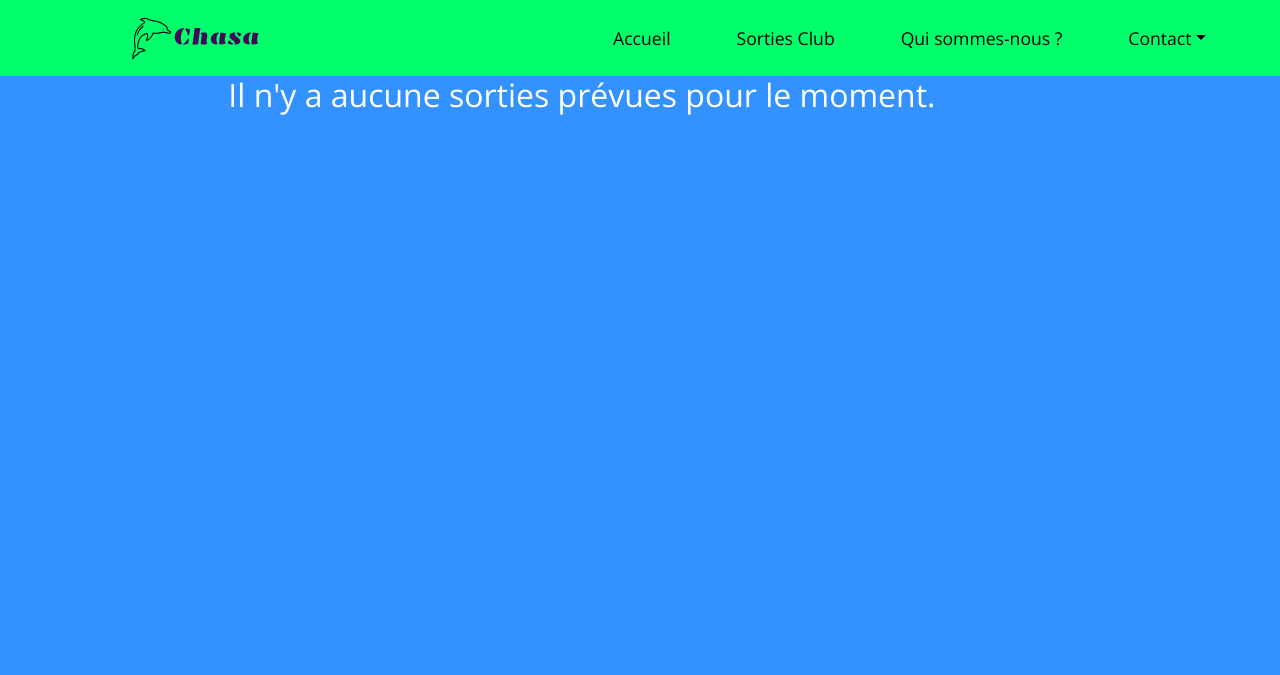
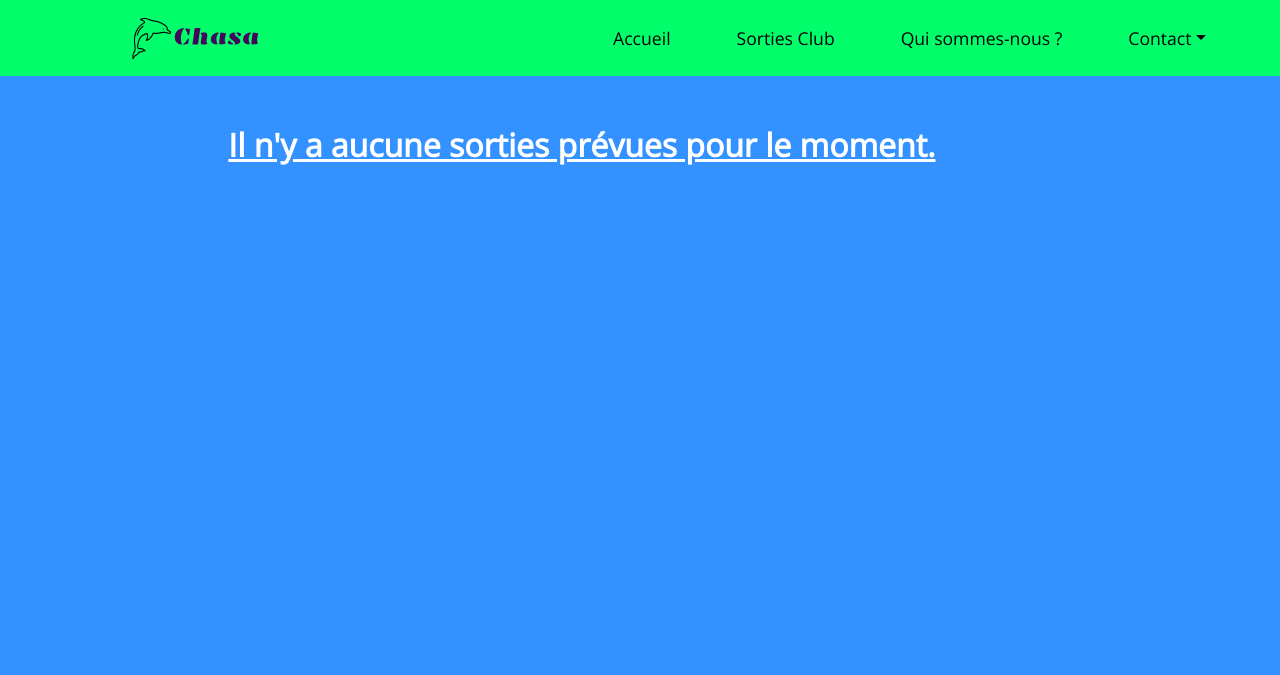
Before and after one commit to AlexBardDev/Chasa, a Django app: page /events/ in a window 1280 px wide. Shown: the top 675 px of the page. Run offline with Django 3.2, Linux system fonts and the light colour scheme; data that the repository does not hold is empty; some libraries are stand-ins or nearby versions.

Commit message:
CSS style added to the events page

```diff
--- a/web_app/static/web_app/style.css
+++ b/web_app/static/web_app/style.css
@@ -75,6 +75,14 @@ header
 {
 	background-color: rgb(51, 146, 255);
 	min-height: 600px;
+}
+
+#events h2
+{
+	text-decoration: underline;
+	margin-top: 50px;
+	margin-bottom: 50px;
+	font-weight: bold;
 }
 
 table
```
